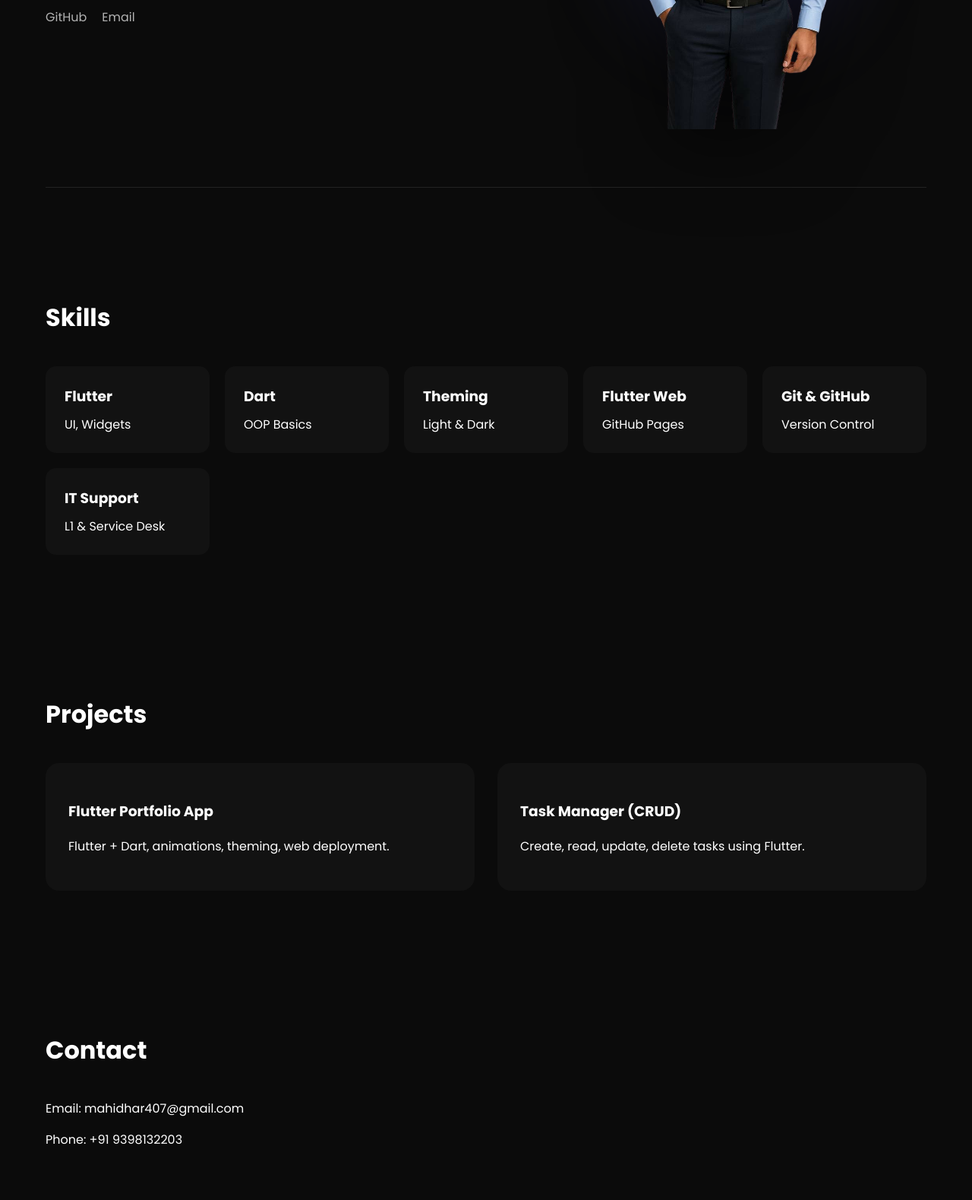
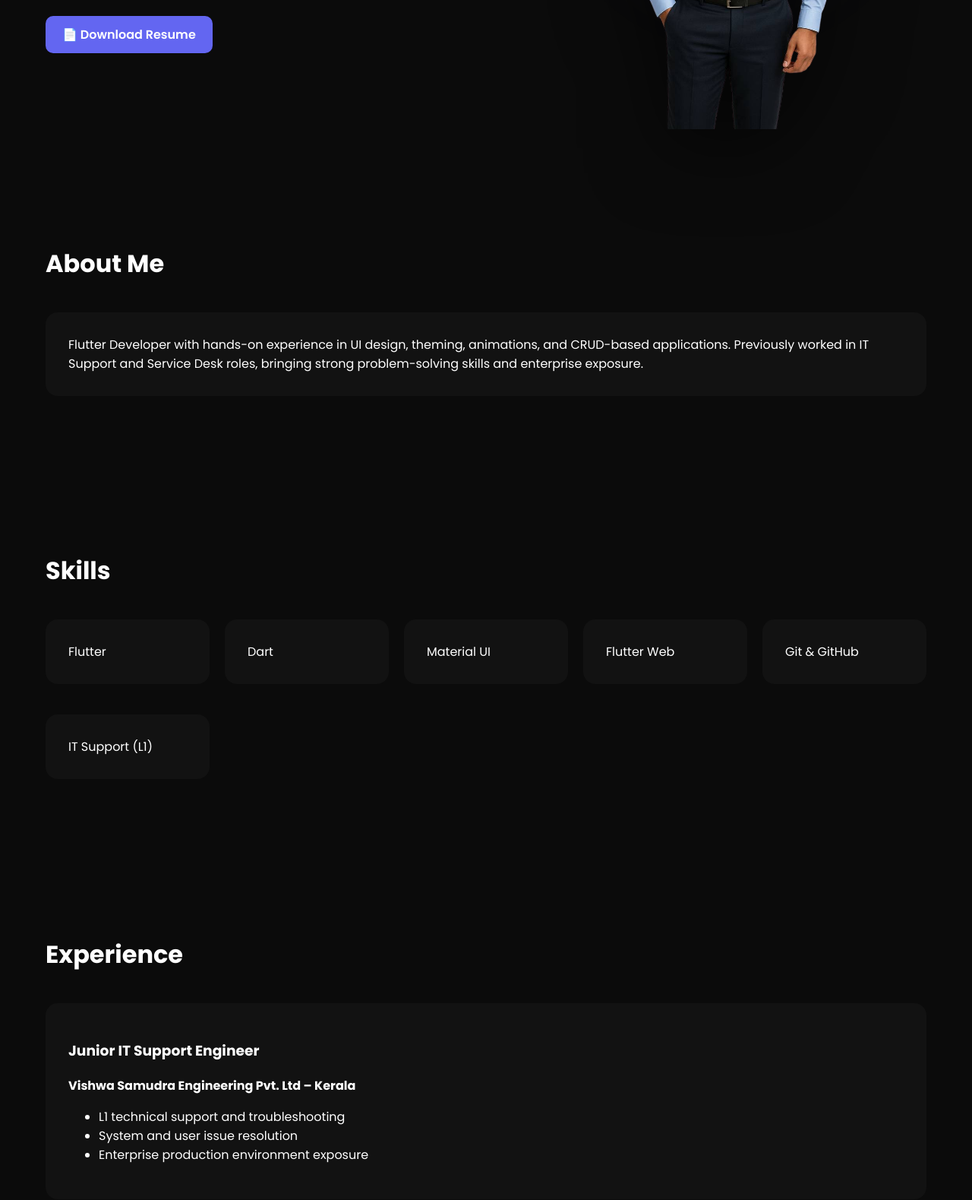
Before and after one commit to m36529008-tech/mahidhar_portfolio, a plain HTML site: page index.html in a window 1280 px wide. Shown: the part 524-2103 px from the top of the page at 76% size. Drawn offline with Linux system fonts and the light colour scheme.

Commit message:
Update index.html

```diff
--- a/index.html
+++ b/index.html
@@ -18,7 +18,6 @@
 
 /* ---------- GLOBAL ---------- */
 * { box-sizing: border-box; }
-
 html { scroll-behavior: smooth; }
 
 body {
@@ -102,12 +101,12 @@ header {
 .hero-left p {
   color: var(--muted);
   font-size: 18px;
-  margin-bottom: 25px;
 }
 
 .socials {
   display: flex;
   gap: 20px;
+  margin-top: 20px;
 }
 
 .socials a {
@@ -119,12 +118,23 @@ header {
   color: var(--text);
 }
 
+/* RESUME BUTTON */
+.resume-btn {
+  display: inline-block;
+  margin-top: 25px;
+  padding: 12px 22px;
+  background: var(--accent);
+  color: white;
+  border-radius: 10px;
+  text-decoration: none;
+  font-weight: 600;
+}
+
 /* RIGHT – PHOTO */
 .hero-image {
   position: relative;
   display: flex;
   justify-content: center;
-  align-items: center;
 }
 
 .hero-image::before {
@@ -135,7 +145,6 @@ header {
   border-radius: 50%;
   background: radial-gradient(circle, rgba(99,102,241,0.45), transparent 70%);
   filter: blur(50px);
-  z-index: 0;
 }
 
 .hero-image img {
@@ -147,18 +156,10 @@ header {
   animation: float 4s ease-in-out infinite;
 }
 
-/* ---------- FLOAT ANIMATION ---------- */
 @keyframes float {
   0% { transform: translateY(0); }
   50% { transform: translateY(-12px); }
   100% { transform: translateY(0); }
-}
-
-/* ---------- DIVIDER ---------- */
-.divider {
-  margin-top: 70px;
-  height: 1px;
-  background: #222;
 }
 
 /* ---------- SECTIONS ---------- */
@@ -181,6 +182,13 @@ section h2 {
   margin-bottom: 40px;
 }
 
+.card {
+  background: var(--card);
+  padding: 30px;
+  border-radius: 16px;
+  margin-bottom: 20px;
+}
+
 /* ---------- SKILLS ---------- */
 .skills-grid {
   display: grid;
@@ -188,37 +196,11 @@ section h2 {
   gap: 20px;
 }
 
-.skill-card {
-  background: var(--card);
-  padding: 25px;
-  border-radius: 14px;
-  transition: transform 0.3s;
-}
-
-.skill-card:hover {
-  transform: translateY(-6px);
-}
-
-.skill-card h3 {
-  margin: 0 0 10px;
-}
-
 /* ---------- PROJECTS ---------- */
 .project-grid {
   display: grid;
   grid-template-columns: repeat(auto-fit, minmax(300px, 1fr));
   gap: 30px;
-}
-
-.project-card {
-  background: var(--card);
-  padding: 30px;
-  border-radius: 18px;
-  transition: transform 0.3s;
-}
-
-.project-card:hover {
-  transform: translateY(-8px);
 }
 
 /* ---------- FOOTER ---------- */
@@ -235,64 +217,102 @@ footer {
 <nav>
   <div class="logo">&lt;/&gt;</div>
   <ul>
+    <li><a href="#about">About</a></li>
     <li><a href="#skills">Skills</a></li>
+    <li><a href="#experience">Experience</a></li>
     <li><a href="#projects">Projects</a></li>
-    <li><a href="#contact">Contact</a></li>
   </ul>
 </nav>
 
 <header>
   <div class="hero">
-
     <div class="hero-left">
       <small>WELCOME TO MY PORTFOLIO 👋</small>
       <h1>Mahidhar<br><span>Reddy</span></h1>
       <p>Flutter Developer</p>
+
       <div class="socials">
         <a href="https://github.com/m36529008-tech" target="_blank">GitHub</a>
         <a href="mailto:mahidhar407@gmail.com">Email</a>
       </div>
+
+      <a href="Mahidhar_Reddy_Flutter_Developer_Fresher.pdf" class="resume-btn" download>
+        📄 Download Resume
+      </a>
     </div>
 
     <div class="hero-image">
       <img src="profile.png" alt="Mahidhar Reddy">
     </div>
+  </div>
+</header>
 
+<section id="about">
+  <h2>About Me</h2>
+  <div class="card">
+    Flutter Developer with hands-on experience in UI design, theming,
+    animations, and CRUD-based applications. Previously worked in IT Support
+    and Service Desk roles, bringing strong problem-solving skills and
+    enterprise exposure.
   </div>
-
-  <div class="divider"></div>
-</header>
+</section>
 
 <section id="skills">
   <h2>Skills</h2>
   <div class="skills-grid">
-    <div class="skill-card"><h3>Flutter</h3>UI, Widgets</div>
-    <div class="skill-card"><h3>Dart</h3>OOP Basics</div>
-    <div class="skill-card"><h3>Theming</h3>Light & Dark</div>
-    <div class="skill-card"><h3>Flutter Web</h3>GitHub Pages</div>
-    <div class="skill-card"><h3>Git & GitHub</h3>Version Control</div>
-    <div class="skill-card"><h3>IT Support</h3>L1 & Service Desk</div>
+    <div class="card">Flutter</div>
+    <div class="card">Dart</div>
+    <div class="card">Material UI</div>
+    <div class="card">Flutter Web</div>
+    <div class="card">Git & GitHub</div>
+    <div class="card">IT Support (L1)</div>
+  </div>
+</section>
+
+<section id="experience">
+  <h2>Experience</h2>
+
+  <div class="card">
+    <h3>Junior IT Support Engineer</h3>
+    <p><strong>Vishwa Samudra Engineering Pvt. Ltd – Kerala</strong></p>
+    <ul>
+      <li>L1 technical support and troubleshooting</li>
+      <li>System and user issue resolution</li>
+      <li>Enterprise production environment exposure</li>
+    </ul>
+  </div>
+
+  <div class="card">
+    <h3>Service Desk Engineer</h3>
+    <p><strong>VDA Info Solutions Pvt. Ltd (Client: HDFC Bank)</strong></p>
+    <ul>
+      <li>Ticket handling and incident management</li>
+      <li>End-user support for banking systems</li>
+      <li>Improved communication and problem-solving skills</li>
+    </ul>
   </div>
 </section>
 
 <section id="projects">
   <h2>Projects</h2>
   <div class="project-grid">
-    <div class="project-card">
+    <div class="card">
       <h3>Flutter Portfolio App</h3>
       <p>Flutter + Dart, animations, theming, web deployment.</p>
     </div>
-    <div class="project-card">
+    <div class="card">
       <h3>Task Manager (CRUD)</h3>
-      <p>Create, read, update, delete tasks using Flutter.</p>
+      <p>Create, read, update, and delete tasks using Flutter.</p>
     </div>
   </div>
 </section>
 
 <section id="contact">
   <h2>Contact</h2>
-  <p>Email: mahidhar407@gmail.com</p>
-  <p>Phone: +91 9398132203</p>
+  <div class="card">
+    📧 mahidhar407@gmail.com<br>
+    📞 +91 9398132203
+  </div>
 </section>
 
 <footer>
@@ -303,9 +323,7 @@ footer {
 const sections = document.querySelectorAll("section");
 const observer = new IntersectionObserver(entries => {
   entries.forEach(entry => {
-    if (entry.isIntersecting) {
-      entry.target.classList.add("show");
-    }
+    if (entry.isIntersecting) entry.target.classList.add("show");
   });
 }, { threshold: 0.2 });
 
```
